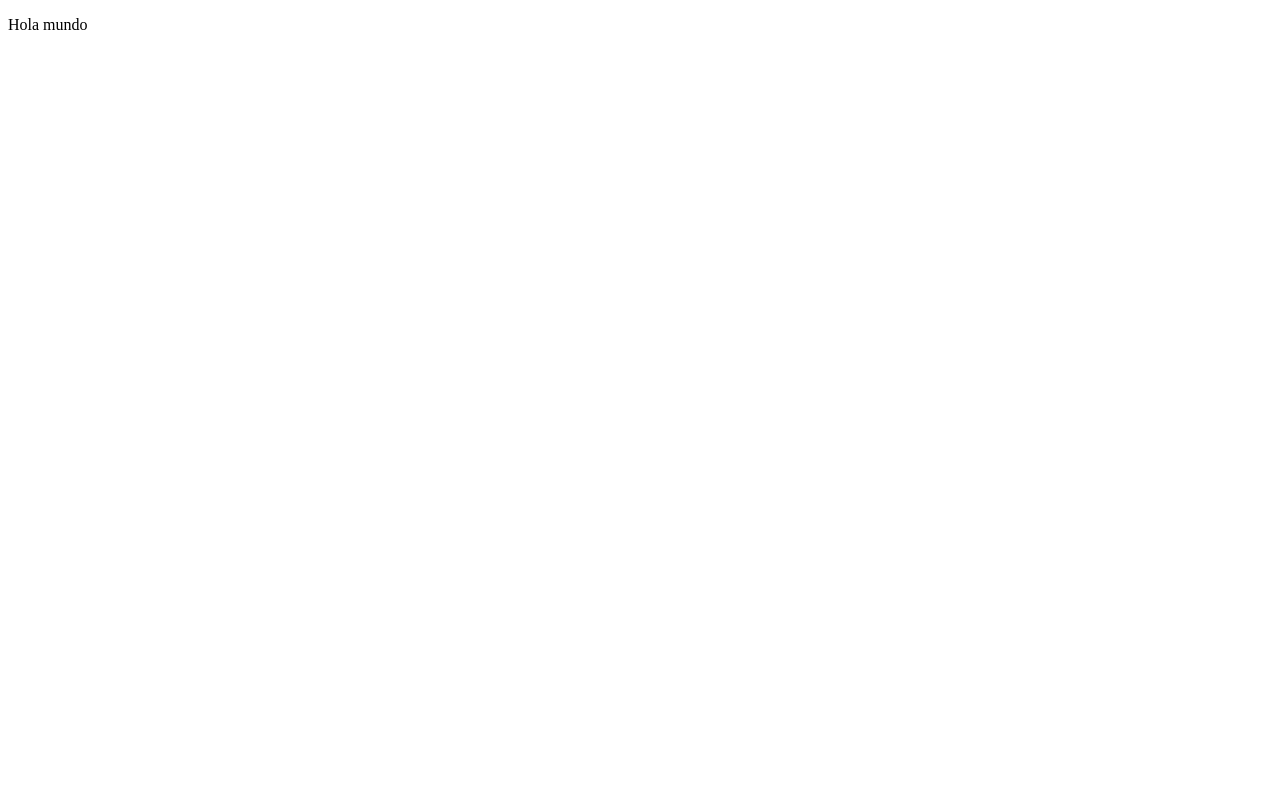
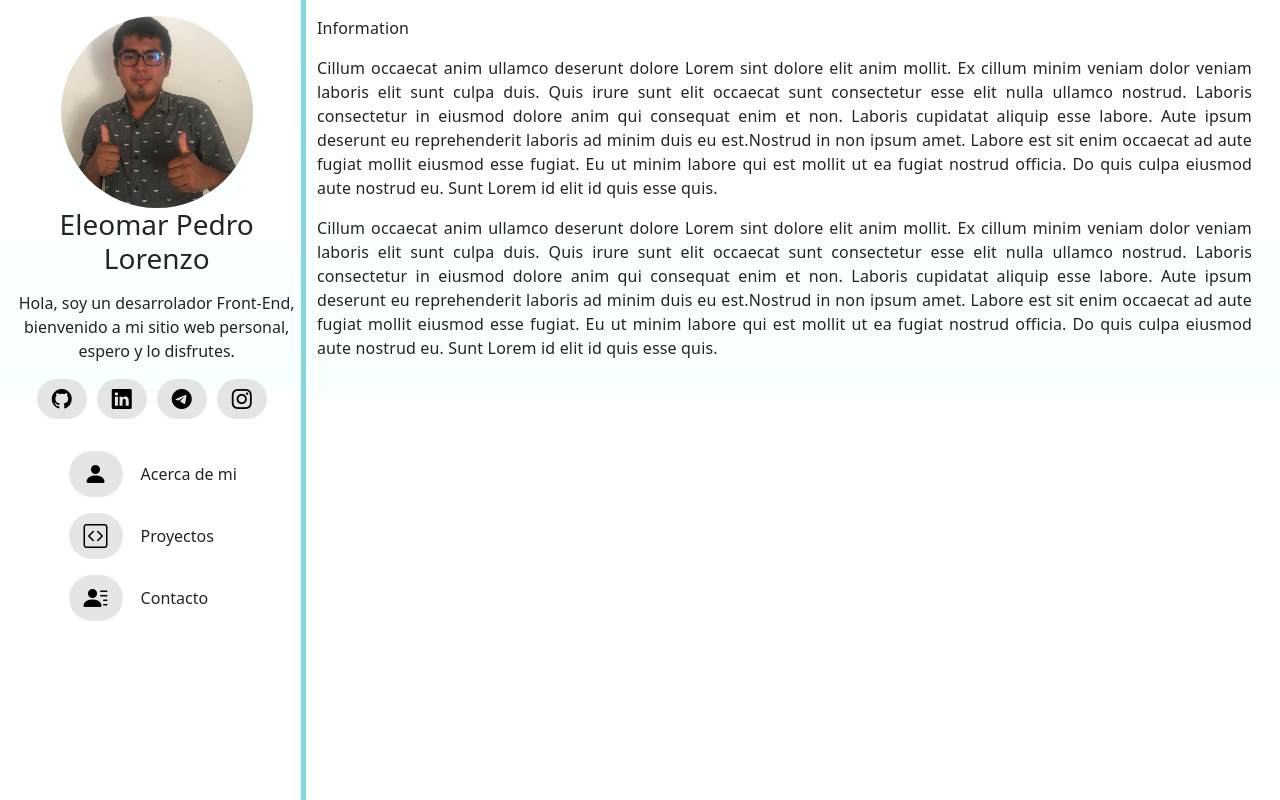
Before and after one commit to EleomarPL/portfolio, a React app: page / in a window 1280 px wide. Built offline with nearby package versions, Linux system fonts and the light colour scheme.

Commit message:
Initial configuration of the view, and the Header component was added

```diff
--- a/src/App.js
+++ b/src/App.js
@@ -1,10 +1,20 @@
 import React, { Fragment } from 'react';
+
+import 'bootstrap';
+import 'bootstrap/dist/css/bootstrap.min.css';
+
+import './styles/index.css';
+import Header from './components/Header';
+import GroupSection from './components/GroupSections';
 
 const App = () => {
   return (
-    <Fragment>
-      <p>Hola mundo</p>
-    </Fragment>
+    <div className="container-fluid">
+      <div className="col-md-12">
+        <Header />
+        <GroupSection />
+      </div>
+    </div>
   );
 };
 
--- /dev/null
+++ b/src/components/GroupSections.js
@@ -0,0 +1,19 @@
+import React from 'react';
+
+const GroupSection = () => {
+  return (
+    <main>
+      <p>Information</p>
+      <p>
+        Cillum occaecat anim ullamco deserunt dolore Lorem sint dolore elit anim mollit. Ex cillum minim veniam dolor veniam laboris elit sunt culpa duis. Quis irure sunt elit occaecat sunt consectetur esse elit nulla ullamco nostrud.
+        Laboris consectetur in eiusmod dolore anim qui consequat enim et non. Laboris cupidatat aliquip esse labore. Aute ipsum deserunt eu reprehenderit laboris ad minim duis eu est.Nostrud in non ipsum amet. Labore est sit enim occaecat ad aute fugiat mollit eiusmod esse fugiat. Eu ut minim labore qui est mollit ut ea fugiat nostrud officia. Do quis culpa eiusmod aute nostrud eu. Sunt Lorem id elit id quis esse quis.
+      </p>
+      <p>
+        Cillum occaecat anim ullamco deserunt dolore Lorem sint dolore elit anim mollit. Ex cillum minim veniam dolor veniam laboris elit sunt culpa duis. Quis irure sunt elit occaecat sunt consectetur esse elit nulla ullamco nostrud.
+        Laboris consectetur in eiusmod dolore anim qui consequat enim et non. Laboris cupidatat aliquip esse labore. Aute ipsum deserunt eu reprehenderit laboris ad minim duis eu est.Nostrud in non ipsum amet. Labore est sit enim occaecat ad aute fugiat mollit eiusmod esse fugiat. Eu ut minim labore qui est mollit ut ea fugiat nostrud officia. Do quis culpa eiusmod aute nostrud eu. Sunt Lorem id elit id quis esse quis.
+      </p>
+    </main>
+  );
+};
+
+export default GroupSection;
--- /dev/null
+++ b/src/components/Header.js
@@ -0,0 +1,102 @@
+import React, { Fragment, useEffect, useState } from 'react';
+import ContactIcon from './cards/ContactIcon';
+import NavigationOptions from './cards/NavigationOptios';
+
+import ImageTest from '../img/test-image.jpg';
+import { listIconContact, listNavigationOptions } from '../data/Header';
+
+import 'bootstrap-icons/font/bootstrap-icons.css';
+import '../styles/Header.css';
+
+const Header = () => {
+
+  const [widthWindow, setWithWindow] = useState(window.innerWidth);
+
+  useEffect(() => {
+    window.addEventListener('resize', () => {
+      setWithWindow(window.innerWidth);
+    });
+  });
+  const changeClassNav = () => {
+    let nav = document.getElementById('navigation-small-size');
+    nav.classList.toggle('active');
+    nav.classList.toggle('desactive');
+  };
+
+  return (
+    <Fragment>
+      { widthWindow >= 900 ?
+        <nav className="navigation d-flex flex-column align-items-center text-center" style={ {width: '23%'} }>
+          <div className="container-image-me">
+            <img src={ ImageTest } alt="Me" />
+          </div>
+          <h3>Eleomar Pedro Lorenzo</h3>
+          <p className="mt-2">
+            Hola, soy un desarrolador Front-End, bienvenido a mi sitio web
+            personal, espero y lo disfrutes.
+          </p>
+          <section className="contact-icons d-flex flex-wrap justify-content-center">
+            {
+              listIconContact.map(( object, index ) =>
+                <ContactIcon
+                  key={ index }
+                  href={ object.href }
+                  classNameIcon={ object.className }
+                />
+              )
+            }
+          </section>
+          <section className="pt-4 d-flex flex-column align-items-start">
+            {
+              listNavigationOptions.map((object, index) =>
+                <NavigationOptions
+                  key={ index }
+                  classNameIcon={ object.className }
+                  href={ object.href }
+                  isColorDark={ true }
+                  textOption={ object.textNavigation }
+                />
+              )
+            }
+          </section>
+        </nav>
+        :
+        <Fragment>
+          <nav className="navigation desactive bg-dark pt-2" id="navigation-small-size">
+            <section className="pt-2 d-flex flex-column align-items-center">
+              {
+                listNavigationOptions.map((object, index) =>
+                  <NavigationOptions
+                    key={ index }
+                    classNameIcon={ object.className }
+                    isColorDark={ false }
+                    href={ object.href }
+                    textOption={ object.textNavigation }
+                  />
+                )
+              }
+            </section>
+            <section className="contact-icons mt-4 pt-4 pb-2 d-flex flex-wrap justify-content-center">
+              {
+                listIconContact.map(( object, index ) =>
+                  <ContactIcon
+                    key={ index }
+                    href={ object.href }
+                    classNameIcon={ object.className }
+                  />
+                )
+              }
+            </section>
+          </nav>
+          <div className="menu-button">
+            <button type="button" onClick={ changeClassNav }>
+              <i className="bi bi-list"></i>
+            </button>
+          </div>
+        </Fragment>
+      }
+    </Fragment>
+  );
+};
+
+export default Header;
--- /dev/null
+++ b/src/components/cards/ContactIcon.js
@@ -0,0 +1,22 @@
+import React from 'react';
+import PropTypes from 'prop-types';
+
+const ContactIcon = ({ href, classNameIcon }) => {
+  return (
+    <a
+      className="card-icon space-cards fs-5 mb-2"
+      href={ href }
+      rel="noreferrer noopener"
+      target="_blank"
+    >
+      <i className={ classNameIcon }></i>
+    </a>
+  );
+};
+
+ContactIcon.propTypes = {
+  classNameIcon: PropTypes.string.isRequired,
+  href: PropTypes.string.isRequired
+};
+
+export default ContactIcon;
--- /dev/null
+++ b/src/components/cards/NavigationOptios.js
@@ -0,0 +1,29 @@
+import React from 'react';
+import PropTypes from 'prop-types';
+
+const NavigationOptions = ({ href, classNameIcon, textOption, isColorDark }) => {
+  return (
+    <a className={
+      `hover-effect
+        ${isColorDark
+      ? 'text-dark d-flex flex-wrap align-items-center'
+      : 'text-white d-flex flex-column justify-content-center'}
+      text-decoration-none
+      ` } href={ href }
+    >
+      <p className="card-icon text-center fs-4">
+        <i className={ classNameIcon }></i>
+      </p>
+      <p className="mx-2">{ textOption }</p>
+    </a>
+  );
+};
+
+NavigationOptions.propTypes = {
+  href: PropTypes.string.isRequired,
+  classNameIcon: PropTypes.string.isRequired,
+  textOption: PropTypes.string.isRequired,
+  isColorDark: PropTypes.bool.isRequired
+};
+
+export default NavigationOptions;
--- /dev/null
+++ b/src/data/Header.js
@@ -0,0 +1,35 @@
+export const listIconContact = [
+  {
+    'href': 'https://github.com/EleomarPL',
+    'className': 'bi bi-github'
+  },
+  {
+    'href': 'https://www.linkedin.com/in/eleomar-pedro-lorenzo-450378210/',
+    'className': 'bi bi-linkedin'
+  },
+  {
+    'href': 'https://t.me/eleomarpl',
+    'className': 'bi bi-telegram'
+  },
+  {
+    'href': 'https://www.instagram.com/eleomarpedrolorenzo/',
+    'className': 'bi bi-instagram'
+  }
+];
+export const listNavigationOptions = [
+  {
+    'href': '#',
+    'className': 'bi bi-person-fill',
+    'textNavigation': 'Acerca de mi'
+  },
+  {
+    'href': '#',
+    'className': 'bi bi-code-square',
+    'textNavigation': 'Proyectos'
+  },
+  {
+    'href': '#',
+    'className': 'bi bi-person-lines-fill',
+    'textNavigation': 'Contacto'
+  }
+];
--- /dev/null
+++ b/src/styles/Header.css
@@ -0,0 +1,80 @@
+.navigation{
+  border-right: 5px solid var(--border-nav);
+  position: fixed;
+  height: 100%;
+  overflow-y: auto;
+}
+.container-image-me {
+  margin-top: 1rem;
+  width: 12rem;
+  height: 12rem;
+}
+.container-image-me > img {
+  object-fit: cover;
+  width: 100%;
+  height: 100%;
+
+  border-radius: 50%;
+}
+.card-icon {
+  color: black;
+  background: rgba(217, 217, 217, 0.67);
+  border-radius: 50px;
+
+  margin-right: 10px;
+  padding: 5px 15px;
+
+  transition: all .2s ease-in-out;
+}
+.hover-effect{
+  text-decoration: none;
+
+  transition: all .2s ease-in-out;
+}
+
+.hover-effect:hover{
+  transform: scale(1.1);
+}
+
+.card-icon:hover{
+  transform: scale(1.1);
+}
+
+@media screen and (max-width: 900px){
+  .navigation{
+    left: 0;
+    border: 0;
+    position: fixed;
+
+    transition: width 0.3s ease-out, opacity 0.3s ease-out
+  }
+  .navigation.desactive{
+    opacity: 0;
+    width: 0;
+    overflow: hidden;
+  }
+  .navigation.active{
+    width: 40%;
+    opacity: 1;
+  }
+  .menu-button > button {
+    border: 0;
+    background: var(--background-bottom-active);
+  }
+  .menu-button{
+    position: fixed;
+    bottom: 2rem;
+    right: 2rem;
+    border-radius: 50%;
+    overflow: hidden;
+
+    font-size: 1.5rem;
+    box-shadow: 0 10px 10px rgba(0, 0, 0, 0.25);
+
+    transition: all .5s;
+  }
+  .menu-button:hover{
+    transform: scale(1.2);
+  }
+
+}
--- /dev/null
+++ b/src/styles/index.css
@@ -0,0 +1,40 @@
+:root {
+  --border-nav: rgb(129, 215, 218);
+  --hover-nav: rgb(26, 198, 204);;
+  --background-bottom-active: linear-gradient(180deg, #5eebfd 0%, #64e0ff 100%) no-repeat;
+}
+body {
+  background: linear-gradient(180deg, #fff 0%, #f8ffff 100%) no-repeat;
+}
+::-webkit-scrollbar {
+  width: 0.7rem;
+}
+::-webkit-scrollbar-track {
+  background: transparent;
+}
+::-webkit-scrollbar-thumb {
+  background: var(--border-nav);
+}
+::-webkit-scrollbar-thumb:hover {
+  background: var(--hover-nav);
+}
+main{
+  display: block;
+  padding: 1rem;
+  margin-left: auto;
+
+  line-height: 1.5rem;
+  text-align: justify;
+  text-justify: inter-word;
+  letter-spacing: 0.01rem;
+
+  width: 77%;
+}
+
+@media screen and (max-width: 900px){
+  main{
+    padding: 1rem;
+    width: 100%;
+  }
+
+}
--- a/webpack.config.js
+++ b/webpack.config.js
@@ -35,11 +35,11 @@ const config = {
         include: /\.module\.css$/
       },
       {
-        test: /\.(svg)$/,
+        test: /\.(svg|woff(2)?(\?v=[0-9]\.[0-9]\.[0-9])?)$/,
         use: 'file-loader'
       },
       {
-        test: /\.png$/,
+        test: /\.(png|jpg)$/,
         use: [
           {
             loader: 'url-loader',
```
Also changed, not shown: src/img/test-image.jpg (added), 1 other file (tests, documents, lock files or other folders).
